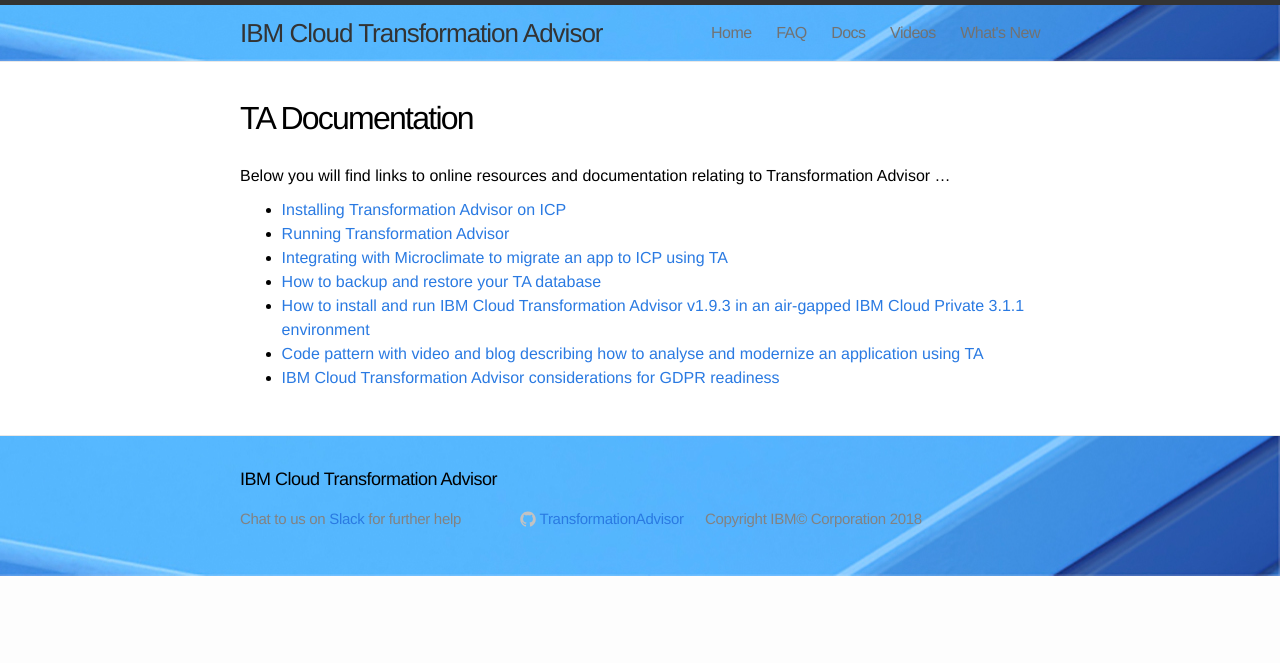
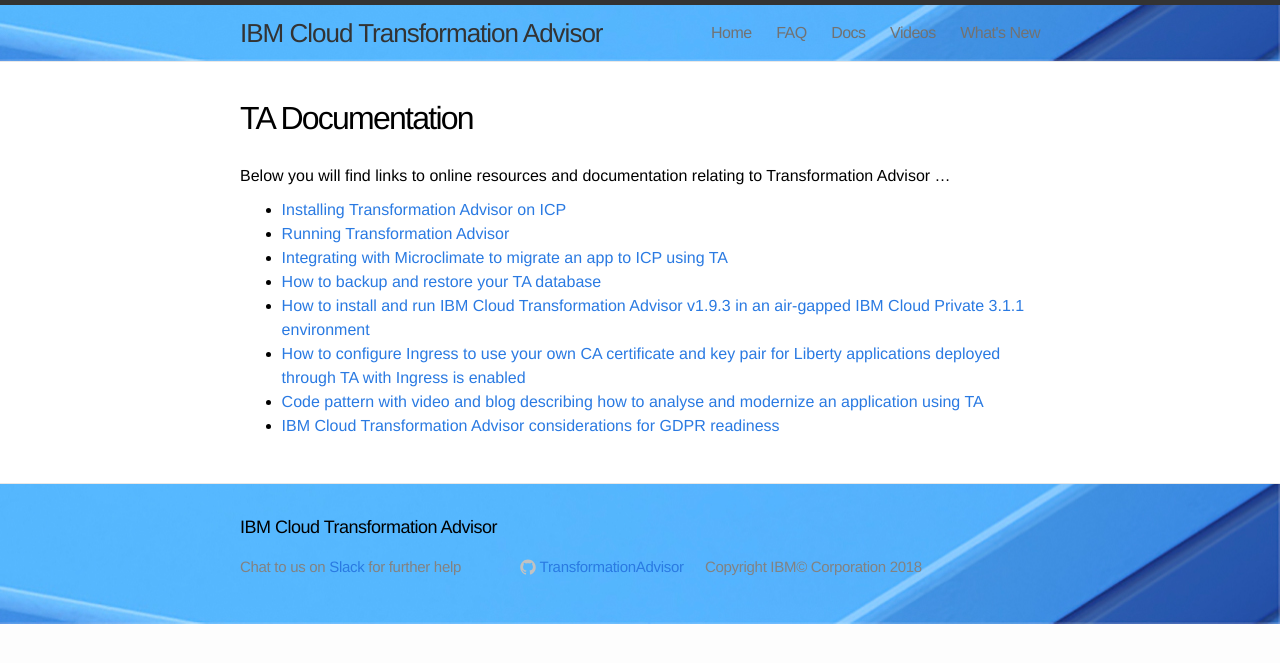
Before and after one commit to TransformationAdvisor/TA.github.io, a Jekyll site: the page built from doc/index.md, in a window 1280 px wide. Shown: the top 663 px of the page. Built offline with Jekyll 4.4.1, drawn with Linux system fonts in a browser that asks for light colours.

Commit message:
Update index.md

```diff
--- a/doc/index.md
+++ b/doc/index.md
@@ -10,5 +10,6 @@
 - [Integrating with Microclimate to migrate an app to ICP using TA](https://developer.ibm.com/recipes/tutorials/transformation-advisor/)
 - [How to backup and restore your TA database](./db_backup.md)
 - [How to install and run IBM Cloud Transformation Advisor v1.9.3 in an air-gapped IBM Cloud Private 3.1.1 environment](https://www.ibm.com/developerworks/community/blogs/d47ff92c-e968-4584-9fce-d4cce4f095c2/entry/How_to_deploy_IBM_Transformation_Advisor_to_offline_IBM_Cloud_Private_3_1_1_environment?lang=en)
+- [How to configure Ingress to use your own CA certificate and key pair for Liberty applications deployed through TA with Ingress is enabled](./ssl.md)
 - [Code pattern with video and blog describing how to analyse and modernize an application using TA](https://developer.ibm.com/patterns/app-modernization-transformation-advisor-cloud-private/)
 - [IBM Cloud Transformation Advisor considerations for GDPR readiness](./gdpr.md)
```
